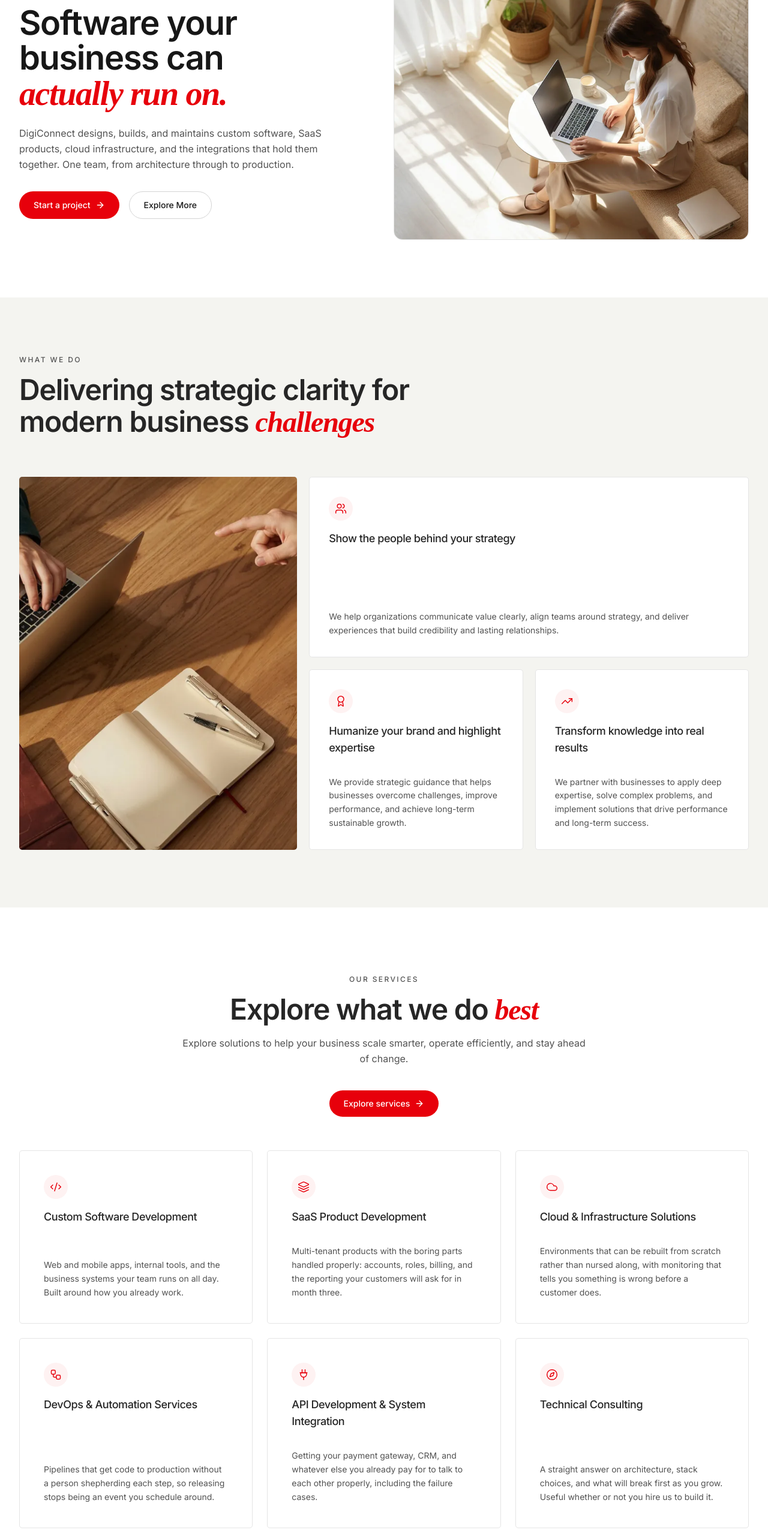
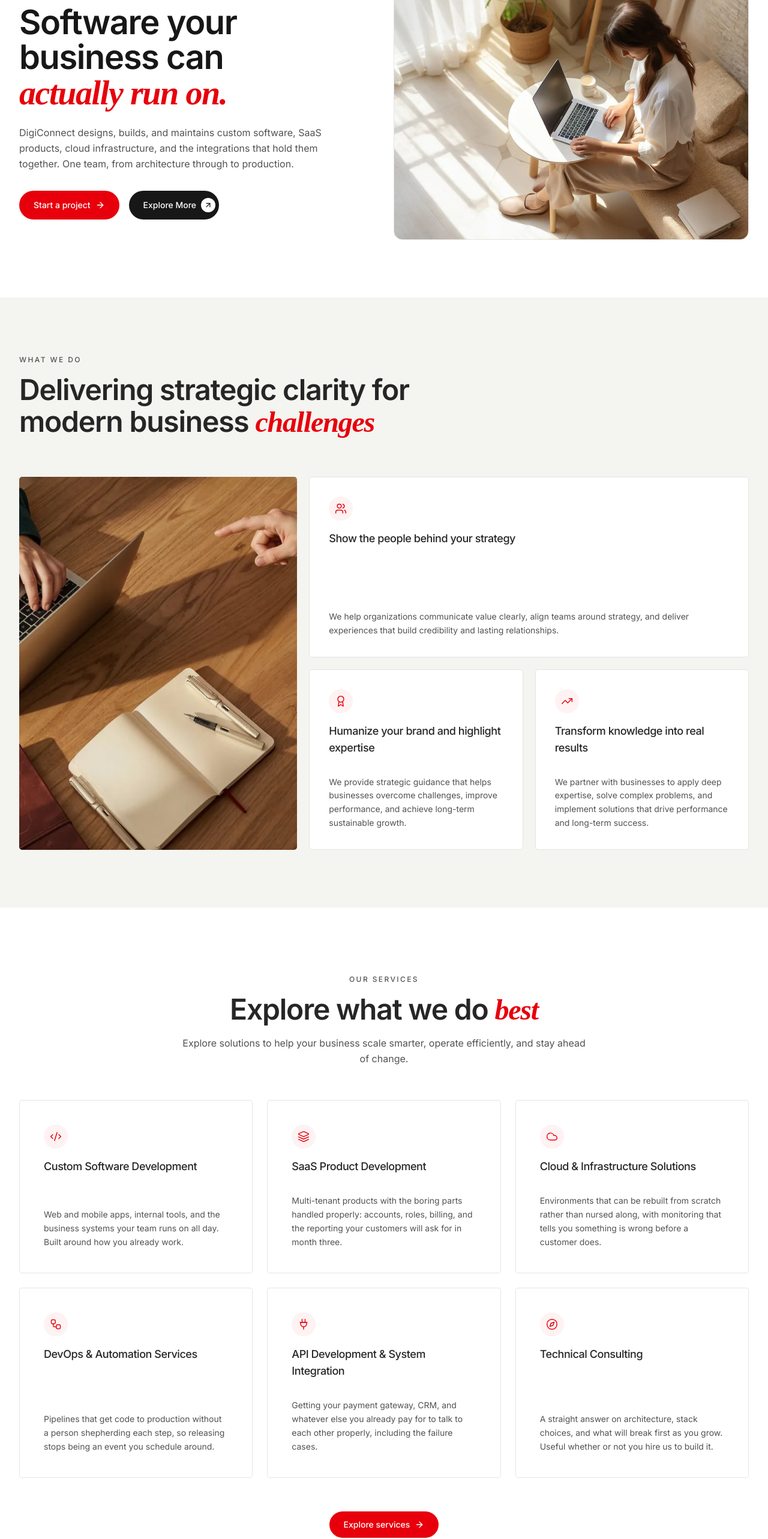
Before and after one commit to LeelaMohan217/J-Monk-Devops, a React (Vite) app: page /digiconnect in a window 1280 px wide. Shown: the part 234-2800 px from the top of the page at 60% size. Built offline with nearby package versions, Linux system fonts and the light colour scheme.

Commit message:
Reposition DigiConnect home CTAs for mobile and add white circle arrow badge to black buttons

```diff
--- a/src/sites/digiconnect/pages/home/HeroSection.jsx
+++ b/src/sites/digiconnect/pages/home/HeroSection.jsx
@@ -1,6 +1,6 @@
 import { Link } from "react-router-dom";
 import { motion } from "framer-motion";
-import { ArrowRight } from "lucide-react";
+import { ArrowRight, ArrowUpRight } from "lucide-react";
 import { fadeIn } from "../../../../shared/variants";
 import GlazeSweep from "../../../../shared/components/GlazeSweep";
 import { hero } from "./data";
@@ -62,10 +62,13 @@ const HeroSection = () => {
               </Link>
               <Link
                 to={hero.secondaryCta.href}
-                className="group relative inline-flex items-center justify-center gap-2 overflow-hidden rounded-full border border-neutral-300 px-6 py-3 text-sm font-medium text-neutral-900 transition-colors duration-300 hover:border-red-600 hover:text-red-700 focus-visible:outline-2 focus-visible:outline-offset-2 focus-visible:outline-red-600"
+                className="group relative inline-flex items-center justify-center gap-2 overflow-hidden whitespace-nowrap rounded-full bg-neutral-900 py-3 pl-6 pr-1.5 text-sm font-medium text-white transition-colors duration-300 hover:bg-neutral-800 focus-visible:outline-2 focus-visible:outline-offset-2 focus-visible:outline-neutral-900"
               >
-                <GlazeSweep className="bg-red-600/15" />
+                <GlazeSweep className="bg-white/30" />
                 {hero.secondaryCta.label}
+                <span className="flex h-6 w-6 shrink-0 items-center justify-center rounded-full bg-white text-black transition-transform duration-300 group-hover:rotate-45">
+                  <ArrowUpRight className="h-3.5 w-3.5" aria-hidden="true" />
+                </span>
               </Link>
             </motion.div>
           </div>
--- a/src/sites/digiconnect/pages/home/HowWeWorkSection.jsx
+++ b/src/sites/digiconnect/pages/home/HowWeWorkSection.jsx
@@ -1,17 +1,19 @@
 import { useEffect, useRef, useState } from "react";
 import { Link } from "react-router-dom";
 import { motion, AnimatePresence } from "framer-motion";
-import { ArrowRight, Check, ChevronDown } from "lucide-react";
+import { ArrowUpRight, Check, ChevronDown } from "lucide-react";
 import { fadeIn } from "../../../../shared/variants";
 import { centerTrigger, groupContainer } from "../../../../shared/motionConfig";
 import { howWeWork } from "./data";
 import { ACCENT_CLASS } from "../../headingStyles";
 import processPhoto from "../../assets/digiconnect-process.webp";
+import useIsDesktop from "../../../../shared/hooks/useIsDesktop";
 
 const CASCADE_STEP = 0.1;
 const ACCORDION_STEP = 0.05;
 
 const HowWeWorkSection = () => {
+  const isDesktop = useIsDesktop();
   const imageRef = useRef(null);
   const [imageHeight, setImageHeight] = useState(null);
   const [openIndex, setOpenIndex] = useState(0);
@@ -38,7 +40,7 @@ const HowWeWorkSection = () => {
           className="grid gap-10 lg:grid-cols-[1fr_1fr_1.1fr] lg:gap-12"
         >
           <div
-            style={imageHeight ? { height: imageHeight } : undefined}
+            style={isDesktop && imageHeight ? { height: imageHeight } : undefined}
             className="lg:sticky lg:top-32 lg:flex lg:flex-col"
           >
             <div>
@@ -63,16 +65,18 @@ const HowWeWorkSection = () => {
               </motion.p>
             </div>
 
-            <motion.div variants={fadeIn("up", 3 * CASCADE_STEP)} className="lg:mt-auto">
+            <motion.div
+              variants={fadeIn("up", 3 * CASCADE_STEP)}
+              className="hidden lg:mt-auto lg:block"
+            >
               <Link
                 to={howWeWork.cta.href}
-                className="group mt-10 inline-flex w-fit items-center gap-2 rounded-full bg-red-600 px-6 py-3 text-sm font-medium text-white transition-colors duration-300 hover:bg-red-700 focus-visible:outline-2 focus-visible:outline-offset-2 focus-visible:outline-red-600 lg:mt-0"
+                className="group mt-10 inline-flex w-fit items-center gap-2 whitespace-nowrap rounded-full bg-neutral-900 py-3 pl-6 pr-1.5 text-sm font-medium text-white transition-colors duration-300 hover:bg-neutral-800 focus-visible:outline-2 focus-visible:outline-offset-2 focus-visible:outline-neutral-900 lg:mt-0"
               >
                 {howWeWork.cta.label}
-                <ArrowRight
-                  className="h-4 w-4 transition-transform duration-300 group-hover:translate-x-1"
-                  aria-hidden="true"
-                />
+                <span className="flex h-6 w-6 shrink-0 items-center justify-center rounded-full bg-white text-black transition-transform duration-300 group-hover:rotate-45">
+                  <ArrowUpRight className="h-3.5 w-3.5" aria-hidden="true" />
+                </span>
               </Link>
             </motion.div>
           </div>
@@ -161,6 +165,22 @@ const HowWeWorkSection = () => {
               );
             })}
           </div>
+
+          <motion.div
+            variants={fadeIn("up", 0)}
+            {...centerTrigger}
+            className="flex justify-center lg:hidden"
+          >
+            <Link
+              to={howWeWork.cta.href}
+              className="group inline-flex w-fit items-center gap-2 whitespace-nowrap rounded-full bg-neutral-900 py-3 pl-6 pr-1.5 text-sm font-medium text-white transition-colors duration-300 hover:bg-neutral-800 focus-visible:outline-2 focus-visible:outline-offset-2 focus-visible:outline-neutral-900"
+            >
+              {howWeWork.cta.label}
+              <span className="flex h-6 w-6 shrink-0 items-center justify-center rounded-full bg-white text-black transition-transform duration-300 group-hover:rotate-45">
+                <ArrowUpRight className="h-3.5 w-3.5" aria-hidden="true" />
+              </span>
+            </Link>
+          </motion.div>
         </motion.div>
       </div>
     </section>
--- a/src/sites/digiconnect/pages/home/OfferingsSection.jsx
+++ b/src/sites/digiconnect/pages/home/OfferingsSection.jsx
@@ -56,22 +56,6 @@ const OfferingsSection = () => {
           >
             {offerings.lead}
           </motion.p>
-
-          <motion.div
-            variants={fadeIn("up", 3 * CASCADE_STEP)}
-            className="mt-8 flex justify-center md:mt-10"
-          >
-            <Link
-              to={offerings.cta.href}
-              className="group inline-flex items-center gap-2 rounded-full bg-red-600 px-6 py-3 text-sm font-medium text-white transition-colors duration-300 hover:bg-red-700 focus-visible:outline-2 focus-visible:outline-offset-2 focus-visible:outline-red-600"
-            >
-              {offerings.cta.label}
-              <ArrowRight
-                className="h-4 w-4 transition-transform duration-300 group-hover:translate-x-1"
-                aria-hidden="true"
-              />
-            </Link>
-          </motion.div>
         </motion.div>
 
         <motion.div
@@ -104,6 +88,23 @@ const OfferingsSection = () => {
             );
           })}
         </motion.div>
+
+        <motion.div
+          variants={fadeIn("up", 0)}
+          {...centerTrigger}
+          className="mt-10 flex justify-center md:mt-14"
+        >
+          <Link
+            to={offerings.cta.href}
+            className="group inline-flex items-center gap-2 rounded-full bg-red-600 px-6 py-3 text-sm font-medium text-white transition-colors duration-300 hover:bg-red-700 focus-visible:outline-2 focus-visible:outline-offset-2 focus-visible:outline-red-600"
+          >
+            {offerings.cta.label}
+            <ArrowRight
+              className="h-4 w-4 transition-transform duration-300 group-hover:translate-x-1"
+              aria-hidden="true"
+            />
+          </Link>
+        </motion.div>
       </div>
     </section>
   );
```
